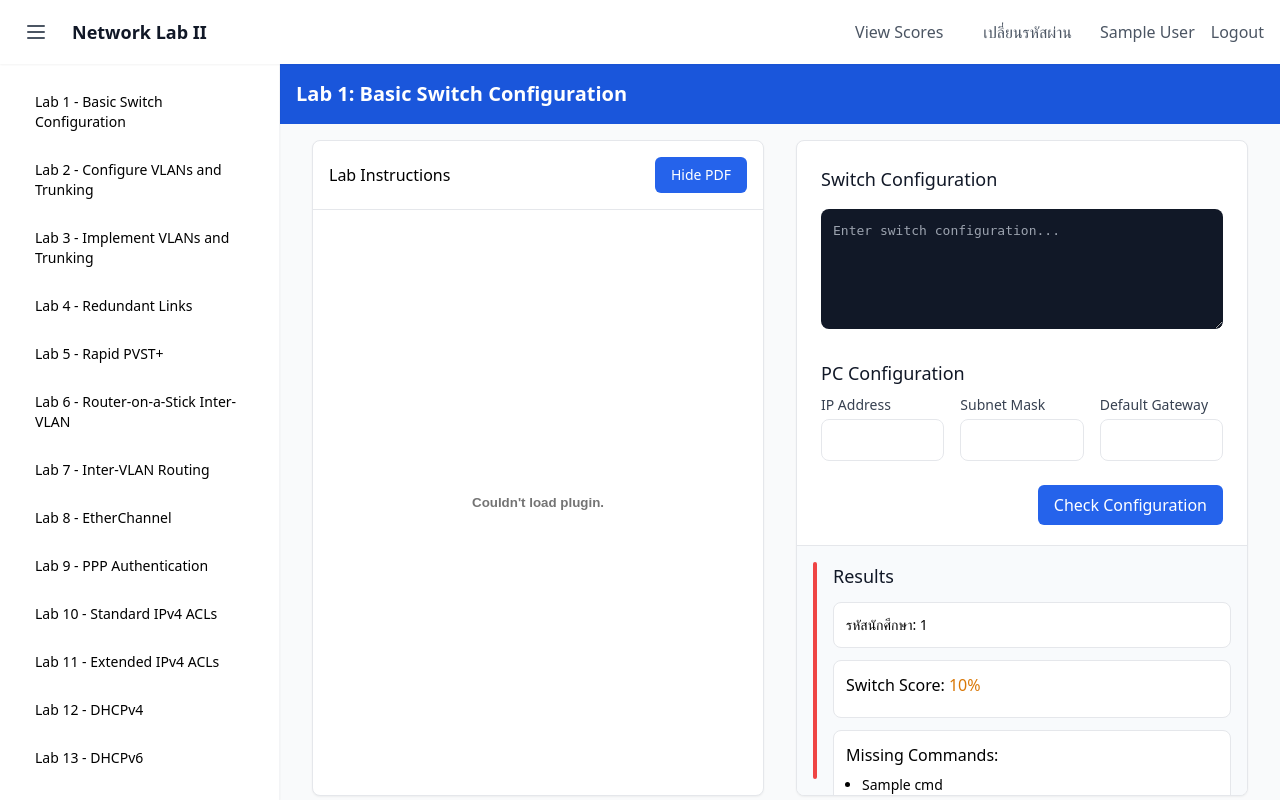
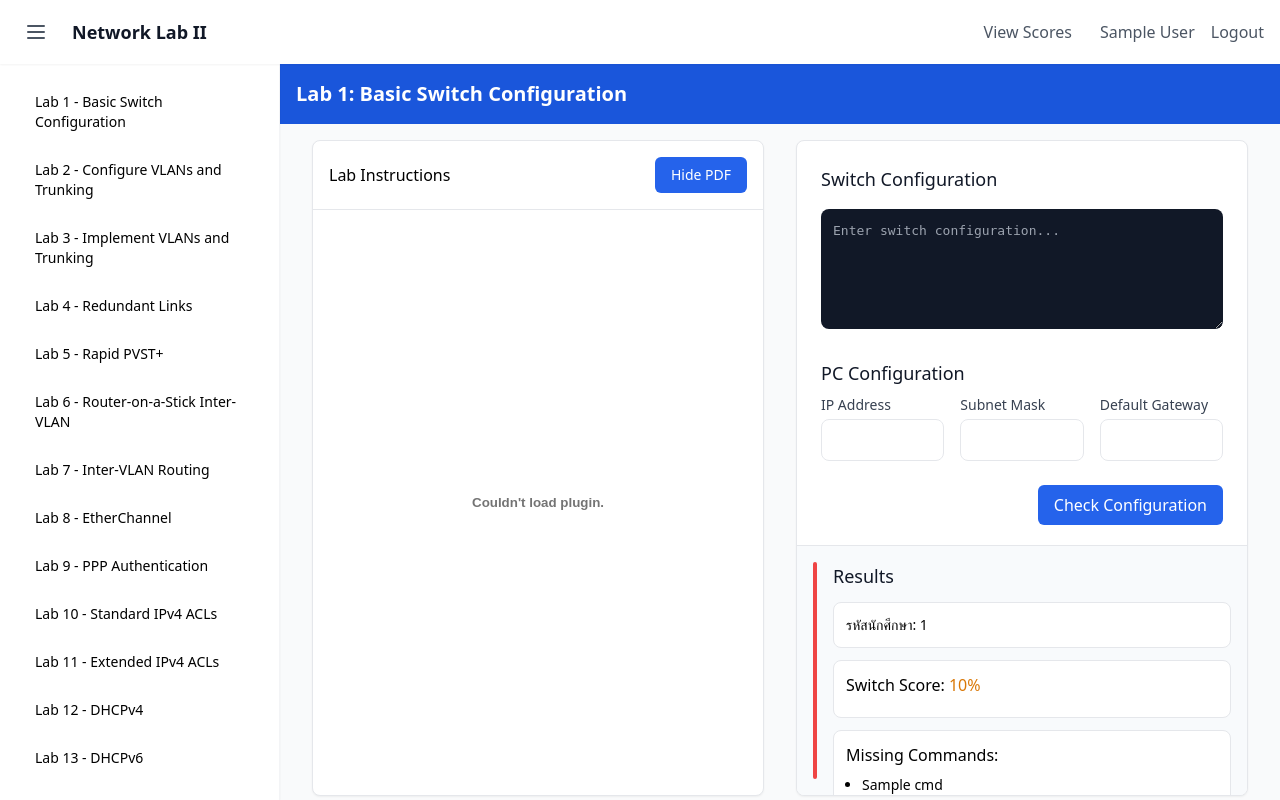
Before and after one commit to suphachaiinet/Project_END_Yok, a Flask app: template templates/lab1.html in a window 1280 px wide. Run offline with Flask 3, Linux system fonts and the light colour scheme; the template is opened without the code that fills it: most values are stand-ins (such as "Sample title", 1, 10 or a date in 2020); some libraries are stand-ins or nearby versions.

Commit message:
Remove change password link from student dashboard

```diff
--- a/templates/student_dashboard.html
+++ b/templates/student_dashboard.html
@@ -204,9 +204,6 @@
                     <button id="scoreToggle" class="px-3 py-2 text-gray-600 hover:text-gray-900">
                         View Scores
                     </button>
-                    <a href="{{ url_for('change_password') }}" class="px-3 py-2 text-gray-600 hover:text-gray-900">
-                        เปลี่ยนรหัสผ่าน
-                    </a>
                     <span class="text-gray-600">{{ first_name }} {{ last_name }}</span>
                     <a href="{{ url_for('logout') }}" class="text-gray-600 hover:text-gray-900">Logout</a>
                 </div>
```
Also changed, not shown: 2 other files.
